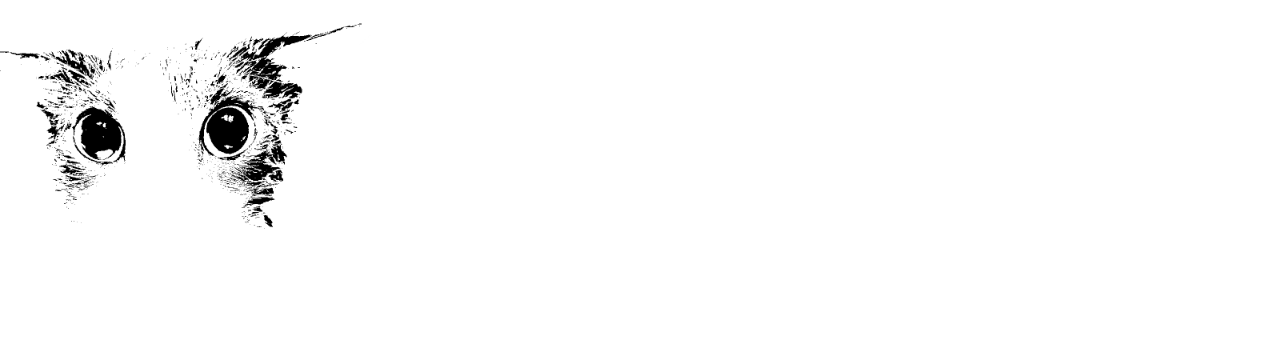
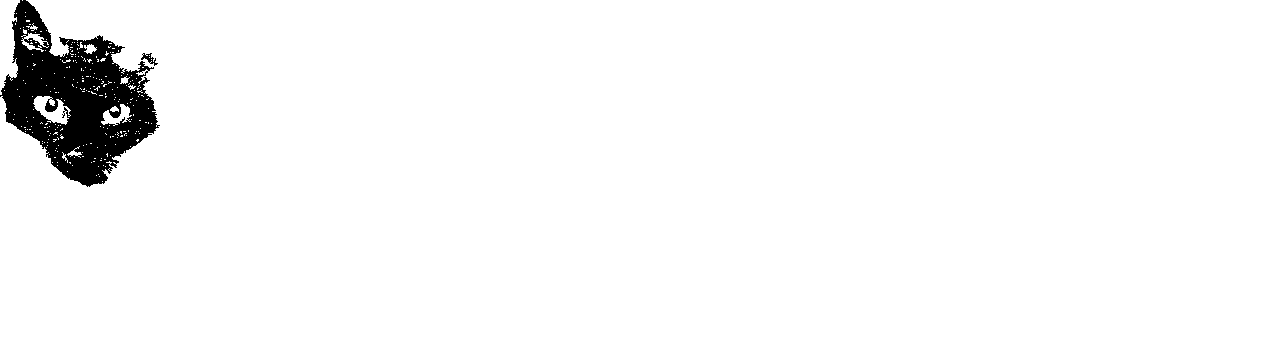
Before and after one commit to happybirthday-secretweapon/happybirthday-secretweapon.github.io, a plain HTML site: page index.html in a window 1280 px wide. Shown: the top 356 px of the page. Drawn offline with Linux system fonts and the light colour scheme.

Commit message:
new logo

```diff
--- a/index.html
+++ b/index.html
@@ -7,7 +7,7 @@
     <link rel="stylesheet" href="./main.css">
 </head>
 <body>
-    <img class="eyes" src="./assets/eyes.png" >
+    <img class="eyes" src="./assets/Creature_black.png" >
     <div class="links">
         <a href="https://github.com/happybirthday-secretweapon"><img class="github-logo" src="./assets/github-mark.svg" alt="Github logo"></a>
         <a href="https://sbox.game/hbsw"><img class="sbox-logo" src="./assets/sbox-logo-square.svg" alt="s&box logo"></a>
--- a/main.css
+++ b/main.css
@@ -7,7 +7,8 @@ body {
     position: absolute;
     top: 0;
     left: 0;
-    width: 50vh;
+    width: 20vh;
+    image-rendering: pixelated;
 }
 .text {
     position: absolute;
@@ -16,7 +17,7 @@ body {
     text-align: right;
     width: 20vh;
     font-size: large;
-    font-family: 'Courier New', Courier, monospace;
+    font-family: 'MS Gothic', monospace;
 }
 
 .github-logo {
```
Also changed, not shown: assets/Creature_black.png (added), assets/eyes.png (deleted).
